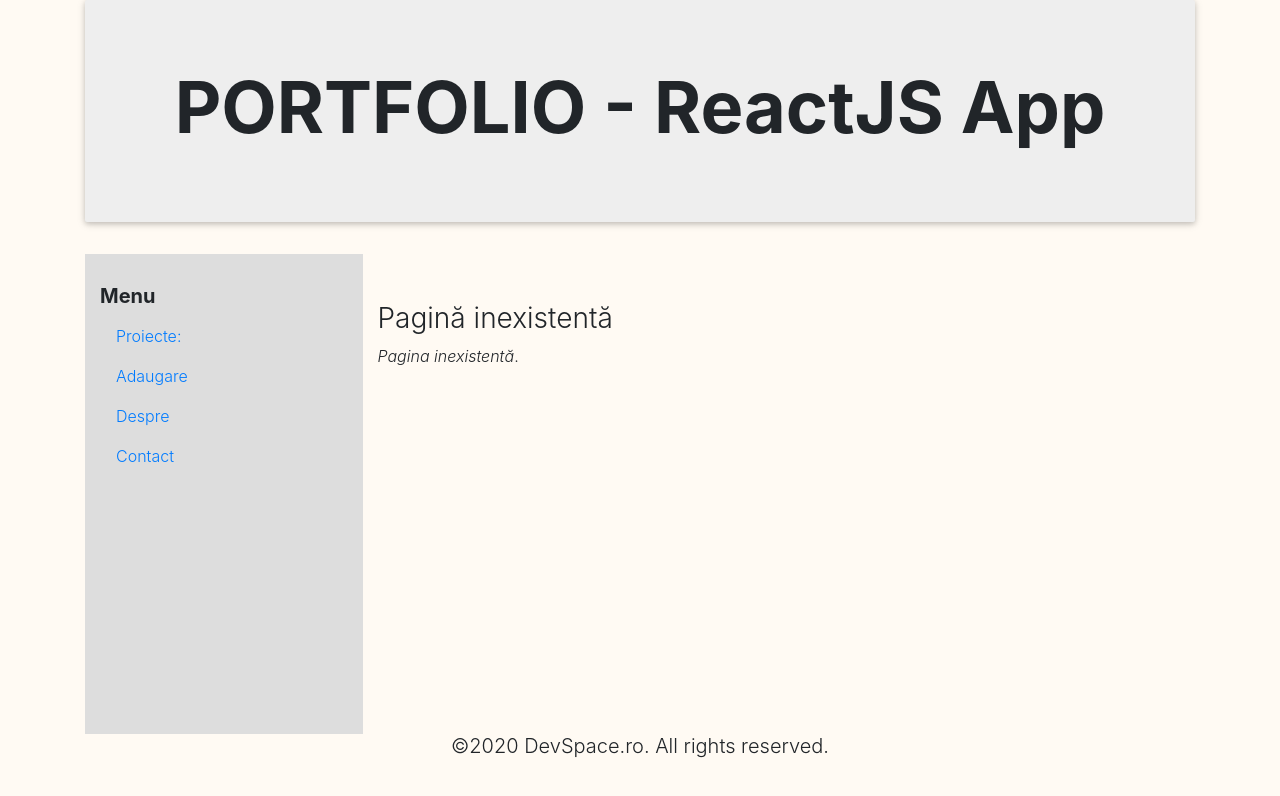
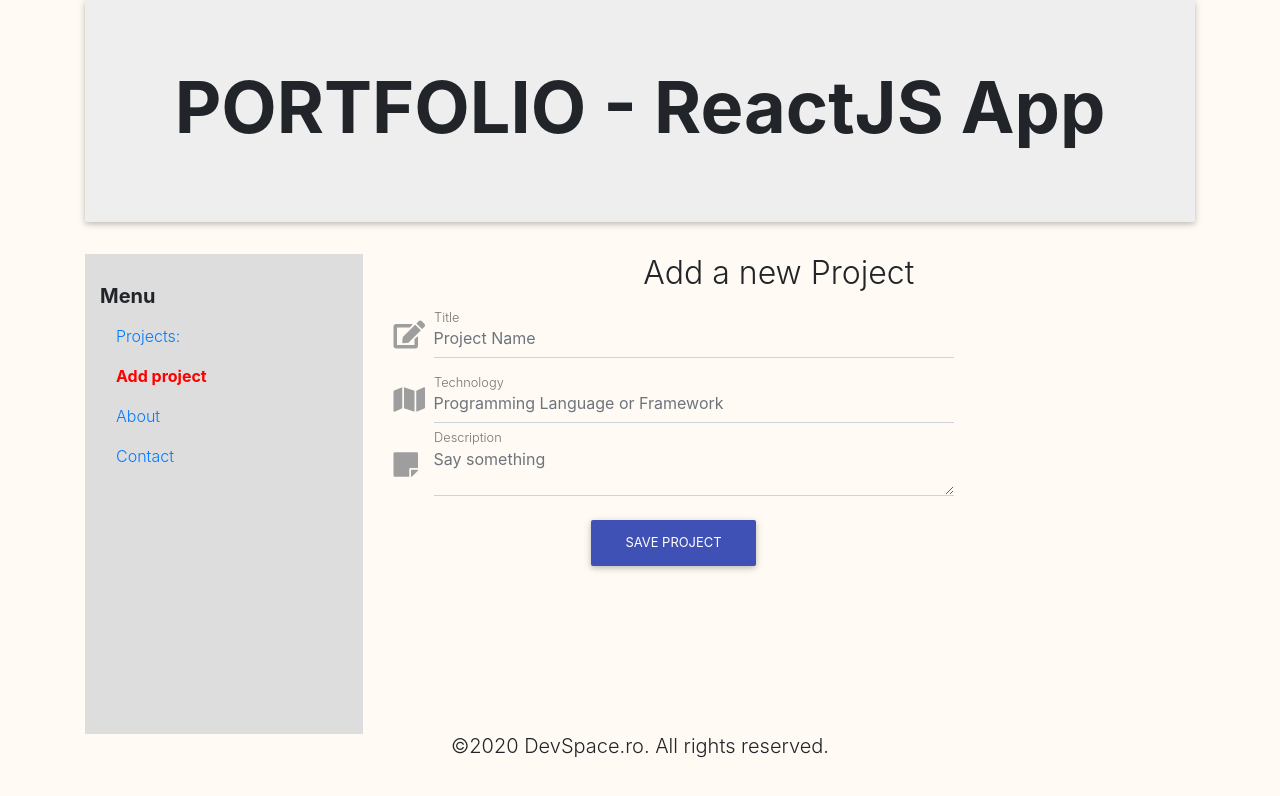
Before and after one commit to horoiu/Portfolio-React, a React (Create React App) app: page /addProject in a window 1280 px wide. Shown: the top 796 px of the page. Built offline with nearby package versions, Linux system fonts and the light colour scheme.

Commit message:
Fixed some methods/files/classes naming discrpancies (romanian-to-english)

```diff
--- a/src/App.js
+++ b/src/App.js
@@ -2,8 +2,8 @@ import React, { Component } from "react";
 import Antet from "./antet";
 import Nav from "./Nav";
 import Proiecte from "./proiecte";
-import Adaugare from "./adaugare";
-import Despre from "./despre";
+import AddProject from "./addProject";
+import About from "./about";
 import Contact from "./contact";
 import Notfound from "./notFound";
 import Footer from "./footer";
@@ -27,8 +27,8 @@ class App extends Component {
                     <div className="col-9">
                         <Switch>
                             <Route exact path="/" component={Proiecte} />
-                            <Route path="/adaugare" component={Adaugare} />
-                            <Route path="/despre" component={Despre} />
+                            <Route path="/addProject" component={AddProject} />
+                            <Route path="/about" component={About} />
                             <Route path="/contact" component={Contact} />
                             <Route component={Notfound} />
                         </Switch>
--- a/src/Nav.js
+++ b/src/Nav.js
@@ -17,25 +17,25 @@ class Nav extends Component {
                             className="nav-link"
                             activeStyle={stil}
                         >
-                            Proiecte:
+                            Projects:
                         </NavLink>
                     </li>
                     <li className="nav-item">
                         <NavLink
-                            to="/adaugare"
+                            to="/addProject"
                             className="nav-link"
                             activeStyle={stil}
                         >
-                            Adaugare
+                            Add project
                         </NavLink>
                     </li>
                     <li className="nav-item">
                         <NavLink
-                            to="/despre"
+                            to="/about"
                             className="nav-link"
                             activeStyle={stil}
                         >
-                            Despre
+                            About
                         </NavLink>
                     </li>
                     <li className="nav-item">
--- a/src/despre.js
+++ b/src/about.js
@@ -1,12 +1,11 @@
 import React, { Component } from "react";
-class Despre extends Component {
+class About extends Component {
     render() {
         return (
             <>
-                <h2 className="mt-5 text-center font-weight-bold">Despre</h2>
-                <p className="text-center">
-                    Pagina <em>Despre</em>.
-                </p>
+                <h2 className="mt-5 text-center font-weight-bold">
+                    <em>About</em> page
+                </h2>
                 <div className="d-flex justify-content-around">
                     <ul className="d-flex justify-content-around">
                         <li className="mr-5">
@@ -39,4 +38,4 @@ class Despre extends Component {
     }
 }
 
-export default Despre;
+export default About;
--- a/src/adaugare.js
+++ b/src/addProject.js
@@ -1,7 +1,7 @@
 import React, { Component } from "react";
 import { MDBBtn, MDBInput } from "mdbreact";
 
-class Formular extends Component {
+class AddProject extends Component {
     constructor(props) {
         super(props);
         this.initialState = {
@@ -16,7 +16,7 @@ class Formular extends Component {
 
         //  Functii de tratare a evenimentelor "change" si "submit"
         this.handleChange = this.handleChange.bind(this);
-        this.adaugaProiect = this.adaugaProiect.bind(this);
+        this.addProject = this.addProject.bind(this);
     }
 
     handleChange(ev) {
@@ -27,15 +27,16 @@ class Formular extends Component {
         });
     }
 
-    adaugaProiect() {
-        this.props.adaugProiect(this.state);
+    addProject() {
+        console.log("Clicked Save Project button");
+        this.props.addProject(this.state);
         this.setState(this.initialState); // Golesc formularul
     }
 
     render() {
         return (
             <div>
-                <h2 className="text-center">Enter new Project</h2>
+                <h2 className="text-center">Add a new Project</h2>
                 <form className="mx-3 grey-text">
                     <MDBInput
                         name="titlu"
@@ -68,10 +69,7 @@ class Formular extends Component {
                         onChange={this.handleChange}
                     />
                     <div className="text-center">
-                        <MDBBtn
-                            color="indigo"
-                            onClick={this.props.adaugProiect}
-                        >
+                        <MDBBtn color="indigo" onClick={this.addProject}>
                             Save Project
                         </MDBBtn>
                     </div>
@@ -81,20 +79,4 @@ class Formular extends Component {
     }
 }
 
-export default Formular;
-
-// import React, { Component } from "react";
-// class Adaugare extends Component {
-//     render() {
-//         return (
-//             <>
-//                 <h3 className="mt-5">Adaugare</h3>
-//                 <p>
-//                     Pagina de <em>Adaugare</em> proiecte.
-//                 </p>
-//             </>
-//         );
-//     }
-// }
-
-// export default Adaugare;
+export default AddProject;
--- a/src/proiectCard.js
+++ b/src/proiectCard.js
@@ -4,7 +4,7 @@ import "./proiectCard.css";
 
 class ProiectCard extends Component {
     render() {
-        console.log("proiectCard this.props", this.props);
+        // console.log("proiectCard this.props", this.props);
         return (
             <>
                 <div className="proiectCard d-inline-block btn">
@@ -15,7 +15,7 @@ class ProiectCard extends Component {
                         color="indigo"
                         className="float-right"
                         id={this.props.id}
-                        onClick={this.props.stergeProiect}
+                        onClick={this.props.deleteProject}
                     >
                         Delete
                     </MDBBtn>
--- a/src/proiecte.js
+++ b/src/proiecte.js
@@ -2,15 +2,16 @@ import React, { Component } from "react";
 import ProiectCard from "./proiectCard";
 import LProiecte from "./proiecte.json";
 
-console.log("proiecte.js: LProiecte = ", LProiecte);
+// console.log("proiecte.js: LProiecte = ", LProiecte);
 class Proiecte extends Component {
     constructor(props) {
         super(props);
         this.state = { proiecte: LProiecte };
 
-        this.stergeProiect = this.stergeProiect.bind(this);
+        this.deleteProject = this.deleteProject.bind(this);
+        this.addProject = this.addProject.bind(this);
     }
-    stergeProiect(ev) {
+    deleteProject(ev) {
         const idProiect = parseInt(ev.target.id);
         const { proiecte } = this.state;
         const sirNou = proiecte.filter(item => {
@@ -23,8 +24,8 @@ class Proiecte extends Component {
         localStorage.setItem("proiecte", JSON.stringify(sirNou));
     }
 
-    adaugProiect(act) {
-        console.log("Adauga");
+    addProject(act) {
+        console.log("addProject from proiecte.js ");
         const { proiecte } = this.state;
         var sirAct = proiecte;
         sirAct.push({
@@ -58,14 +59,16 @@ class Proiecte extends Component {
                 titlu={item.titlu}
                 tehnologie={item.tehnologie}
                 descriere={item.descriere}
-                stergeProiect={this.stergeProiect}
+                deleteProject={this.deleteProject}
             />
         ));
 
         // console.log("proiecte.js lista:", lista);
         return (
             <>
-                <h3 className="mt-2 text-center font-weight-bold">Proiecte</h3>
+                <h3 className="mt-2 text-center font-weight-bold">
+                    Project's list
+                </h3>
                 <div className="container">{lista}</div>
             </>
         );
```
